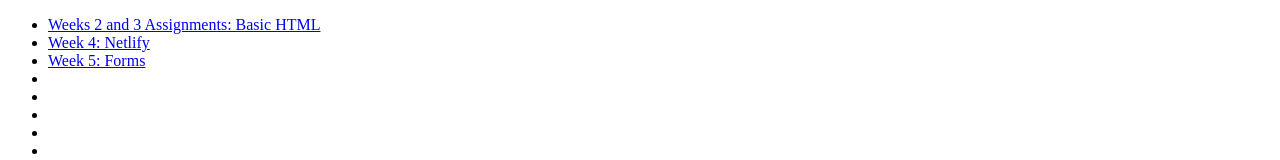
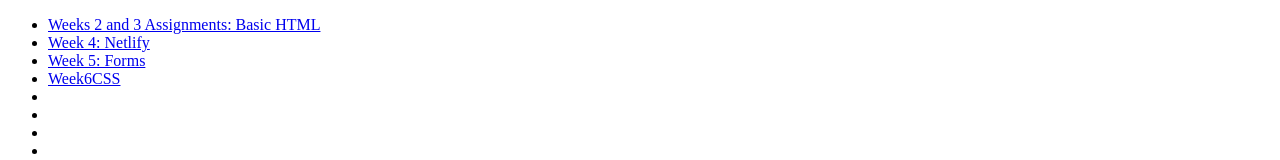
Before and after one commit to eyafsa/eyafsa.github.io, a plain HTML site: page index.html in a window 1280 px wide. Shown: the part 604-764 px from the top of the page. Drawn offline with Linux system fonts and the light colour scheme.

Commit message:
week6revised

```diff
--- a/index.html
+++ b/index.html
@@ -33,7 +33,7 @@
     <li><a href="/challenge.html">Weeks 2 and 3 Assignments: Basic HTML</a></li>
     <li><a href="https://https://helpful-bienenstitch-5b9058.netlify.app/">Week 4: Netlify</a></li>
     <li><a href="/form.html">Week 5: Forms</a></li>
-    <li><a href=""></a></li>
+    <li><a href="/eyafsa.github.io/challenge.html">Week6CSS</a></li>
     <li><a href=""></a></li>
     <li><a href=""></a></li>
     <li><a href=""></a></li>
```
